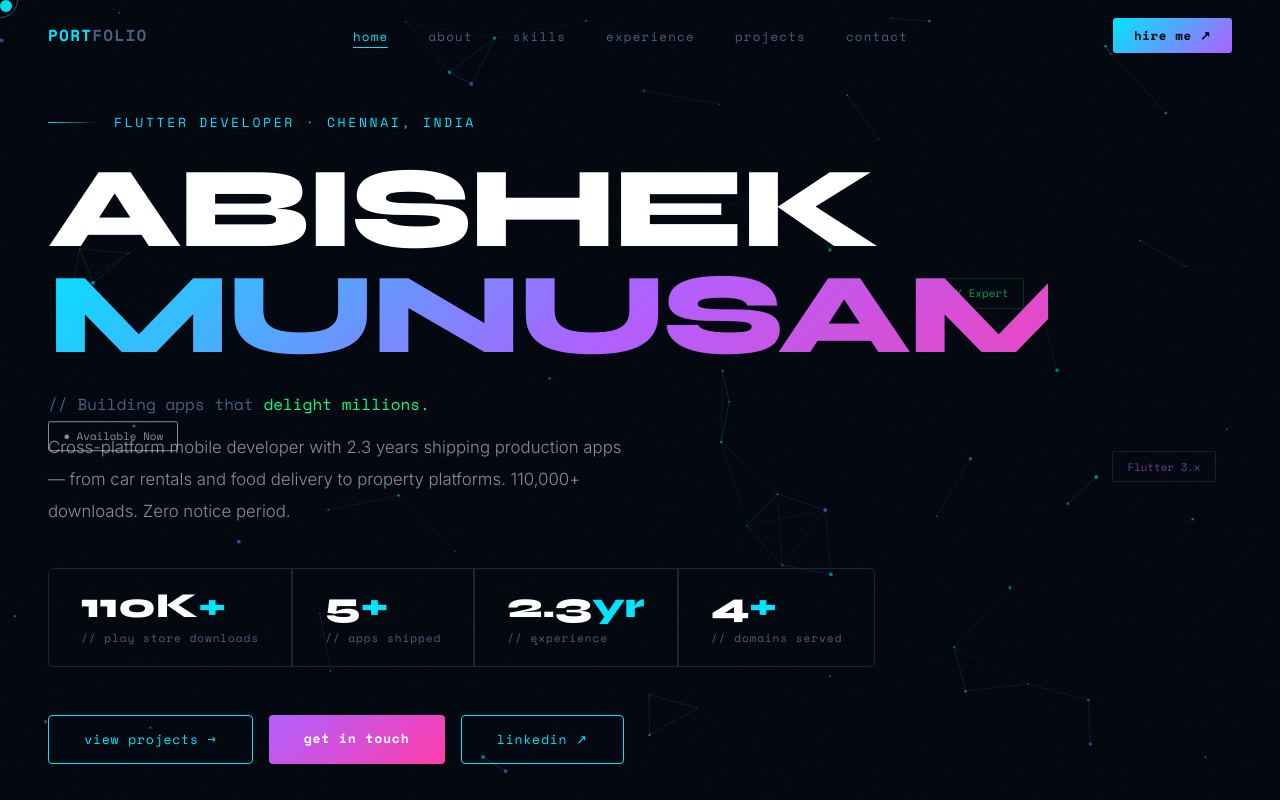
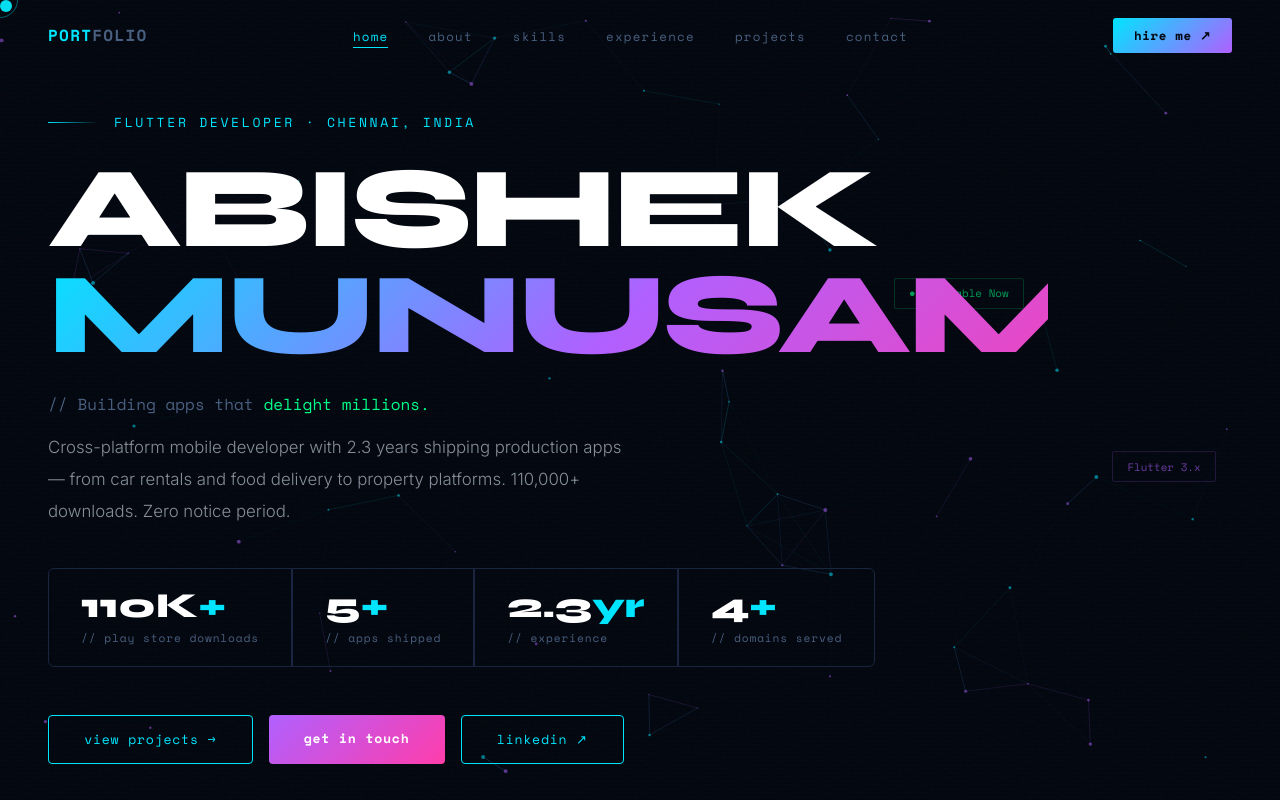
Before and after one commit to Abishek-Jr/Portfolio, a plain HTML site: page index.html in a window 1280 px wide. Shown: the top 800 px of the page. Drawn offline with nearby package versions, Linux system fonts and the light colour scheme.

Commit message:
Update index.html

```diff
--- a/index.html
+++ b/index.html
@@ -324,7 +324,6 @@
 <section class="hero" id="home">
   <div class="hero-scanlines"></div>
   <div class="float-badge">Flutter 3.x</div>
-  <div class="float-badge">GetX Expert</div>
   <div class="float-badge">● Available Now</div>
   <div class="hero-content">
     <div class="hero-pre"><div class="line"></div>FLUTTER DEVELOPER · CHENNAI, INDIA</div>
```
